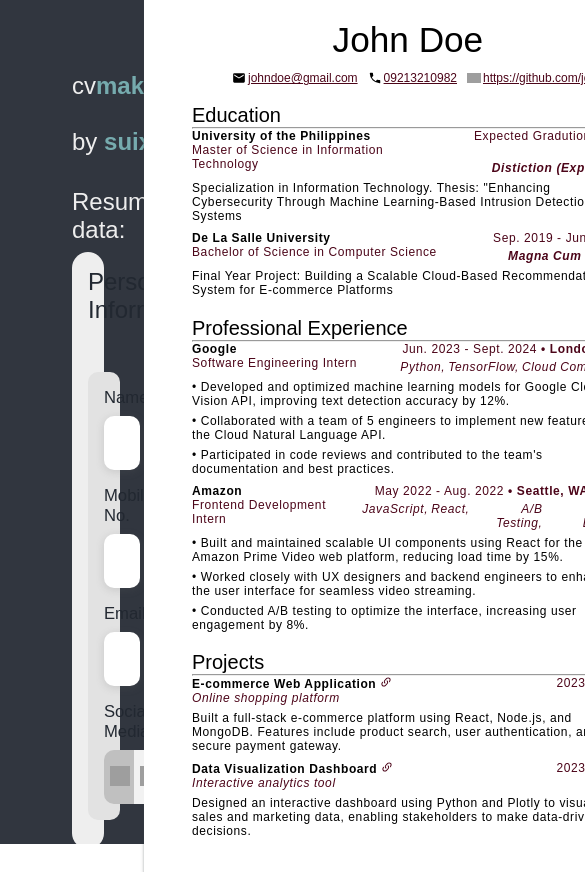
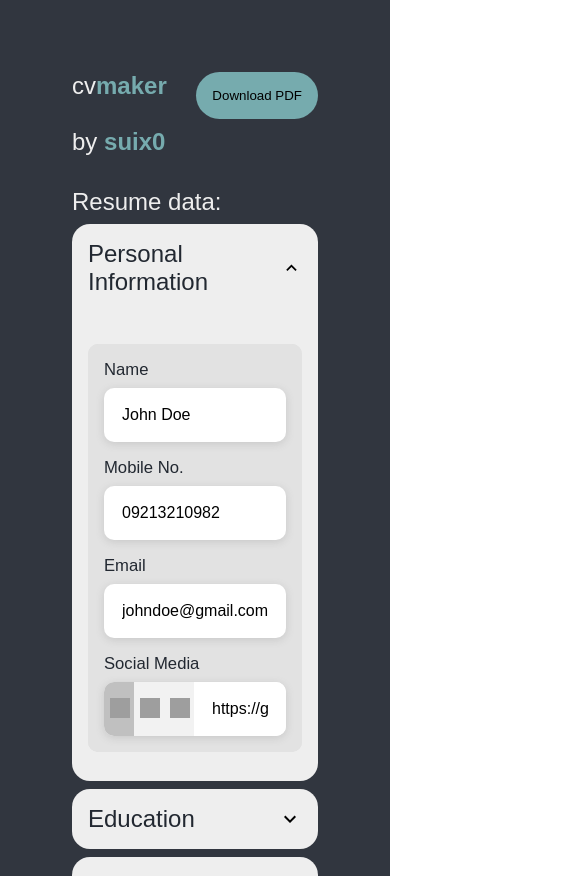
Before and after one commit to suix0/cvmaker, a React (Vite) app: page / in a window 390 px wide. Shown: the top 876 px of the page, 585 px wide, since content can reach past the window. Built offline with nearby package versions, Linux system fonts and the light colour scheme; grey boxes are pictures that could not be loaded.

Commit message:
added responsiveness

```diff
--- a/src/App.jsx
+++ b/src/App.jsx
@@ -1,5 +1,7 @@
-import "./App.css";
-import "./Cv.css";
+import "./styles/App.css";
+import "./styles/Cv.css";
+import "./styles/Responsive.css";
+
 import { CvInput } from "./components/CvInput";
 
 function App() {
--- a/src/components/CvInput.jsx
+++ b/src/components/CvInput.jsx
@@ -50,6 +50,7 @@ function CvInput() {
   const [customSectionTitle, setTitle] = useState("");
   const [customSection, setCustomSectionData] = useState([]);
   const [customSectionCvDisplay, setCustomSectionCvDisplay] = useState([]);
+
   // Personal info state change handler
   function handleIputPersonalInfo(e) {
     const { name, value } = e.target;
--- a/src/main.jsx
+++ b/src/main.jsx
@@ -1,6 +1,6 @@
 import { StrictMode } from "react";
 import { createRoot } from "react-dom/client";
-import "./index.css";
+import "./styles/index.css";
 import App from "./App.jsx";
 
 createRoot(document.getElementById("root")).render(
--- a/src/App.css
+++ b/src/styles/App.css
@@ -57,6 +57,7 @@ img {
   overflow-x: hidden;
   background-color: var(--second-clr);
   font-family: Arial, Helvetica, sans-serif;
+  height: 100svh;
 }
 
 .cvInputHeading {
--- a/src/Cv.css
+++ b/src/styles/Cv.css
@@ -2,7 +2,6 @@
   display: flex;
   justify-content: center;
   align-items: center;
-  font-size: 12px;
 }
 
 .cvDisplayContainer div > h1 {
@@ -15,14 +14,15 @@
   flex-direction: column;
   flex-shrink: 1;
   gap: 1.2rem;
-  flex-basis: 645px;
+  padding: 3rem 3rem;
+  width: 640px;
   height: 900px;
-  padding: 3rem 3rem;
   box-shadow:
     rgba(60, 64, 67, 0.3) 0px 1px 2px 0px,
     rgba(60, 64, 67, 0.15) 0px 1px 3px 1px;
   font-family: Arial, Helvetica, sans-serif;
   overflow: hidden;
+  font-size: 12px;
 }
 
 .collapse {
--- /dev/null
+++ b/src/styles/Responsive.css
@@ -0,0 +1,82 @@
+@media (width >= 1200px) and (width <= 1500px) {
+  .cvDisplayContainer > div {
+    transform: scale(0.9);
+  }
+}
+
+@media (width >= 1000px) and (width < 1200px) {
+  .cvDisplayContainer > div {
+    transform: scale(0.9);
+  }
+
+  .cvDisplayContainer {
+    max-width: 550px !important;
+  }
+
+  .personalForm.visible {
+    flex-direction: column;
+  }
+
+  .personalForm.visible div {
+    width: 100%;
+  }
+
+  .formContainer {
+    display: flex;
+    flex-direction: column;
+  }
+
+  .formContainer div {
+    width: 100% !important;
+  }
+
+  .skillsDiv {
+    gap: 1rem;
+  }
+}
+
+@media (width < 1000px) {
+  main {
+    flex-direction: column;
+    align-items: center;
+  }
+
+  .cvInput {
+    overflow: unset;
+    overflow-y: unset;
+    width: 100%;
+    padding: 4.5rem 4.5rem 0 4.5rem;
+    height: fit-content !important;
+  }
+
+  .personalForm.visible {
+    flex-direction: column;
+  }
+
+  .personalForm.visible div {
+    width: 100%;
+  }
+
+  .formContainer {
+    display: flex;
+    flex-direction: column;
+  }
+
+  .formContainer div {
+    width: 100% !important;
+  }
+
+  .skillsDiv {
+    gap: 1rem;
+  }
+
+  .cvDisplayContainer > div {
+    transform: scale(0.9);
+    background-color: #eeeeee;
+  }
+
+  .cvDisplayContainer {
+    background-color: #31363f;
+    width: 100% !important;
+  }
+}
```
Also changed, not shown: src/Cv.jsx (deleted), src/styles/index.css (renamed from src/index.css).
